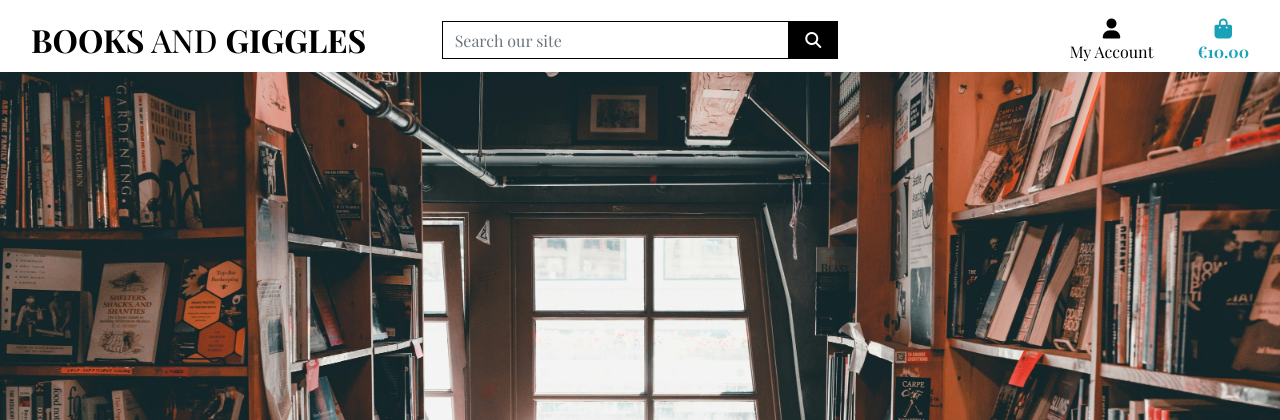
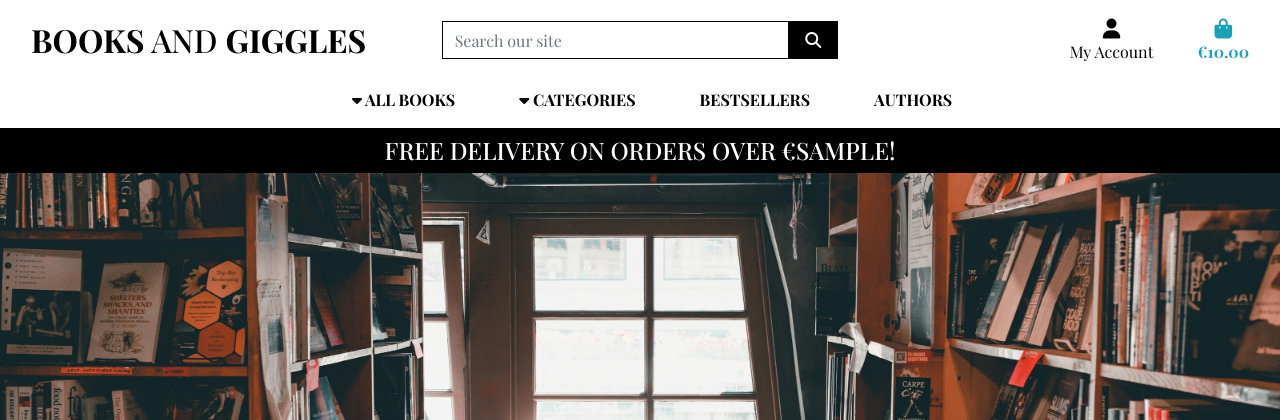
Before and after one commit to Mienjung97/Books-and-Giggles, a Django app: template templates/allauth/base.html in a window 1280 px wide. Shown: the top 420 px of the page. Run offline with Django 4.2, Linux system fonts and the light colour scheme; the template is opened without the code that fills it: most values are stand-ins (such as "Sample title", 1, 10 or a date in 2020); some libraries are stand-ins or nearby versions; some web fonts are replaced.

Commit message:
Added mobile header and main nav bar

```diff
--- a/books_and_giggles/settings.py
+++ b/books_and_giggles/settings.py
@@ -27,7 +27,7 @@ BASE_DIR = Path(__file__).resolve().parent.parent
 SECRET_KEY = os.environ.get('SECRET_KEY')
 
 # SECURITY WARNING: don't run with debug turned on in production!
-DEBUG = False
+DEBUG = True
 
 CSRF_TRUSTED_ORIGINS = ['https://8000-mienjung97-booksandgigg-gih9t2qszhe.ws.codeinstitute-ide.net']
 
--- a/static/css/base.css
+++ b/static/css/base.css
@@ -63,6 +63,10 @@ body {
     border: 1px solid black !important;
 }
 
+.bg-black {
+    background: black !important;
+}
+
 /* -------------------------------- Media Queries */
 
 /* Slightly larger container on xl screens */
--- a/templates/allauth/base.html
+++ b/templates/allauth/base.html
@@ -24,7 +24,8 @@
                   crossorigin="anonymous">
             <link rel="preconnect" href="https://fonts.googleapis.com">
             <link rel="preconnect" href="https://fonts.gstatic.com" crossorigin>
-            <link href="https://fonts.googleapis.com/css2?family=Playfair+Display:ital,wght@0,400..900;1,400..900&display=swap" rel="stylesheet">
+            <link href="https://fonts.googleapis.com/css2?family=Playfair+Display:ital,wght@0,400..900;1,400..900&display=swap"
+                  rel="stylesheet">
             <link rel="stylesheet" href="{% static 'css/base.css' %}">
         {% endblock %}
 
@@ -131,6 +132,28 @@
                     </ul>
                 </div>
             </div>
+            <div class="row bg-white">
+                <nav class="navbar navbar-expand-lg navbar-light w-100">
+                    <button class="navbar-toggler"
+                            type="button"
+                            data-toggle="collapse"
+                            data-target="#main-nav"
+                            aria-controls="main-nav"
+                            aria-expanded="false"
+                            aria-label="Toggle navigation">
+                        <span class="navbar-toggler-icon"></span>
+                    </button>
+                    {% include 'includes/mobile-top-header.html' %}
+                    {% include 'includes/main-nav.html' %}
+                </nav>
+            </div>
+            <div id="delivery-banner" class="row text-center">
+                <div class="col bg-black text-white">
+                    <h4 class="logo-font my-2">
+                        Free delivery on orders over €{{ free_shipping_threshold }}!
+                    </h4>
+                </div>
+            </div>
         </header>
         {% if messages %}
             <div class="message-container">
--- /dev/null
+++ b/templates/allauth/includes/main-nav.html
@@ -0,0 +1,53 @@
+<div class="collapse navbar-collapse" id="main-nav">
+    <ul class="navbar-nav w-auto mx-auto">
+
+    <li class="nav-item dropdown">
+        <a class="logo-font font-weight-bold nav-link text-black mr-5"
+           href="#"
+           id="all-books-link"
+           data-toggle="dropdown"
+           aria-haspopup="true"
+           aria-expanded="false">
+           <i class="fa-solid fa-caret-down"></i>
+             All Books
+        </a>
+        <div class="dropdown-menu border-0" aria-labelledby="all-books-link">
+            <a href="" class="dropdown-item">By Category</a>
+            <a href="" class="dropdown-item ">By Author</a>
+            <a href="" class="dropdown-item ">By Price</a>
+            <a href="" class="dropdown-item">All Products</a>
+        </div>
+    </li>
+
+    <li class="nav-item dropdown">
+        <a class="logo-font font-weight-bold nav-link text-black mr-5"
+           href="#"
+           id="category-link"
+           data-toggle="dropdown"
+           aria-haspopup="true"
+           aria-expanded="false">
+           <i class="fa-solid fa-caret-down"></i>
+             Categories
+        </a>
+        <div class="dropdown-menu border-0" aria-labelledby="category-link">
+            <a href="" class="dropdown-item">Bestsellers</a>
+            <a href="" class="dropdown-item">Fantasy</a>
+            <a href="" class="dropdown-item">Historic Fiction</a>
+            <a href="" class="dropdown-item">Science Fiction</a>
+            <a href="" class="dropdown-item">Illustrated books</a>
+        </div>
+    </li>
+
+    <li class="nav-item dropdown">
+        <a class="logo-font font-weight-bold nav-link text-black mr-5" href="#">
+            Bestsellers
+        </a>
+    </li>
+
+    <li class="nav-item dropdown">
+        <a class="logo-font font-weight-bold nav-link text-black" href="#">
+            Authors
+        </a>
+    </li>
+</ul>
+</div>
--- /dev/null
+++ b/templates/allauth/includes/mobile-top-header.html
@@ -0,0 +1,60 @@
+<li class="list-inline-item">
+    <a class="text-black nav-link d-block d-lg-none" href="#" id="mobile-search" data-toggle="dropdown"
+        aria-haspopup="true" aria-expanded="false">
+        <div class="text-center">
+            <div><i class="fas fa-search fa-lg"></i></div>
+            <p class="my-0">Search</p>
+        </div>
+    </a>
+    <div class="dropdown-menu border-0 w-100 p-3 rounded-0 my-0" aria-labelledby="mobile-search">
+        <form class="form" method="get" action="">
+            <div class="input-group w-100">
+                <input class="form-control border border-black rounded-0" type="text" name="q"
+                    placeholder="Search our site">
+                <div class="input-group-append">
+                    <button class="form-control form-control btn btn-black border border-black rounded-0" type="submit">
+                        <span class="icon">
+                            <i class="fas fa-search"></i>
+                        </span>
+                    </button>
+                </div>
+            </div>
+        </form>
+    </div>
+</li>
+<li class="list-inline-item dropdown">
+    <a class="text-black nav-link d-block d-lg-none" href="#" id="user-options" data-toggle="dropdown"
+        aria-haspopup="true" aria-expanded="false">
+        <div class="text-center">
+            <div><i class="fas fa-user fa-lg"></i></div>
+            <p class="my-0">My Account</p>
+        </div>
+    </a>
+    <div class="dropdown-menu border-0" aria-labelledby="user-options">
+        {% if request.user.is_authenticated %}
+            {% if request.user.is_superuser %}
+                <a href="{% url 'add_product' %}" class="dropdown-item">Product Management</a>
+            {% endif %}
+            <a href="{% url 'profile' %}" class="dropdown-item">My Profile</a>
+            <a href="{% url 'account_logout' %}" class="dropdown-item">Logout</a>
+        {% else %}
+            <a href="{% url 'account_signup' %}" class="dropdown-item">Register</a>
+            <a href="{% url 'account_login' %}" class="dropdown-item">Login</a>
+        {% endif %}
+    </div>
+</li>
+<li class="list-inline-item">
+    <a class="{% if grand_total %}text-primary font-weight-bold{% else %}text-black{% endif %} nav-link d-block d-lg-none"
+        href="">
+        <div class="text-center">
+            <div><i class="fas fa-shopping-bag fa-lg"></i></div>
+            <p class="my-0">
+                {% if grand_total %}
+                €{{ grand_total|floatformat:2 }}
+                {% else %}
+                €0.00
+                {% endif %}
+            </p>
+        </div>
+    </a>
+</li>
```
